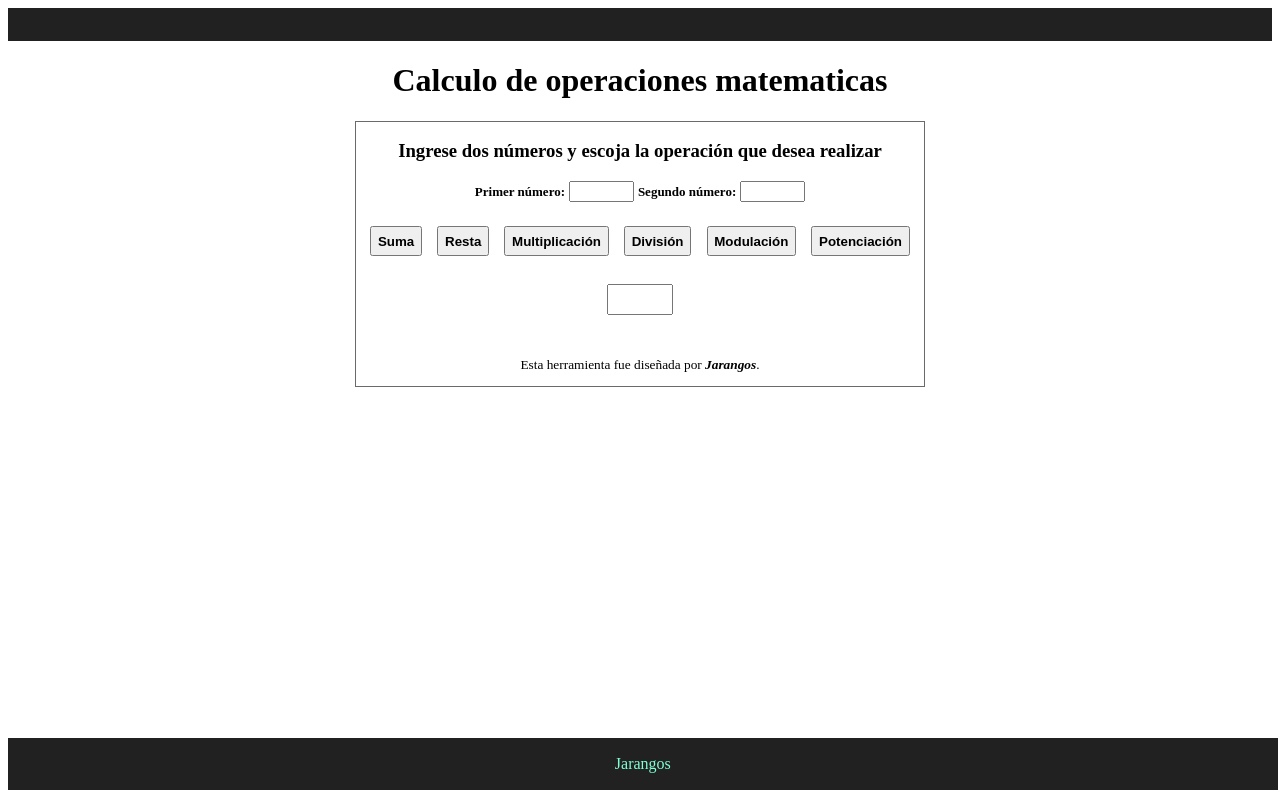
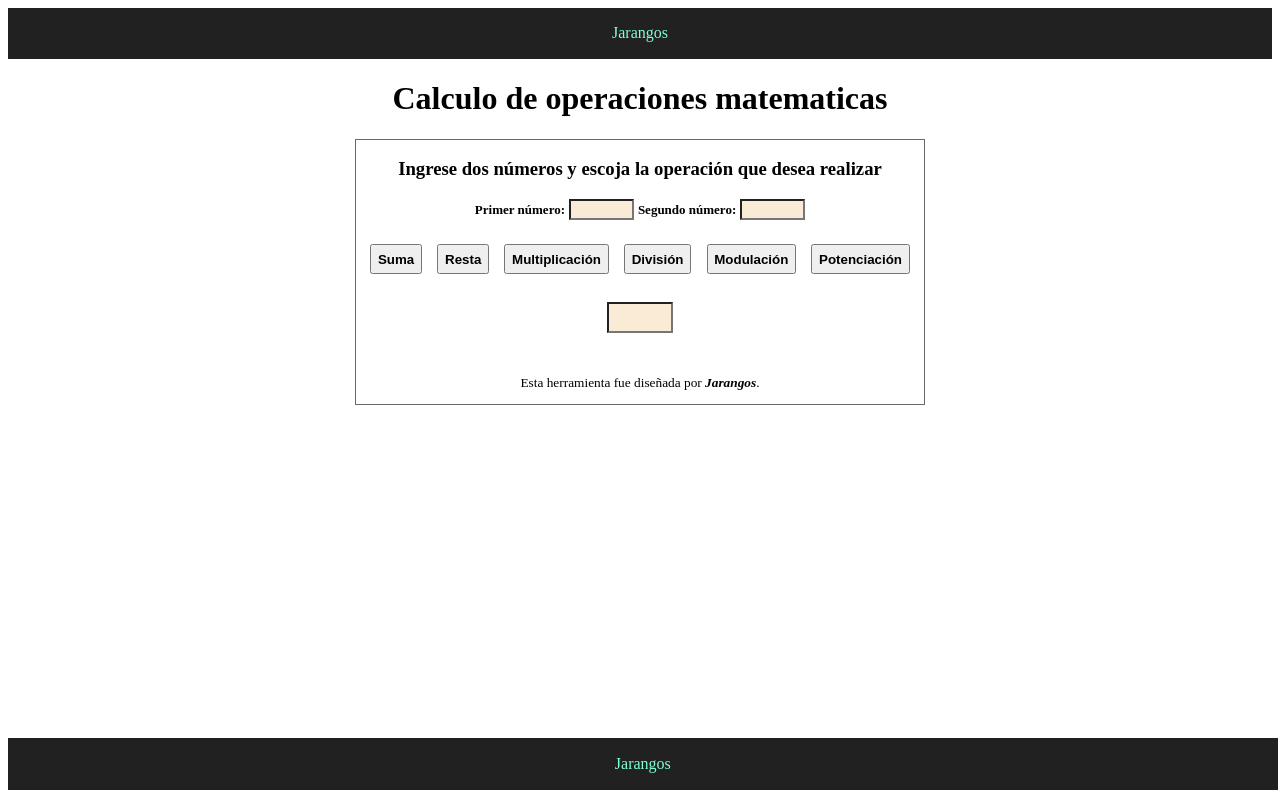
Before and after one commit to Jarangos31/operacionesMatematicas, a plain HTML site: page index.html in a window 1280 px wide. Drawn offline with Linux system fonts and the light colour scheme.

Commit message:
Se modifica el color de los input y se ajusta el nombre del proyecto.

```diff
--- a/index.html
+++ b/index.html
@@ -12,7 +12,7 @@
 
 <body>
     <div id="barra">
-
+        Jarangos
     </div>
     <h1>Calculo de operaciones matematicas</h1>
 
--- a/styles/style.css
+++ b/styles/style.css
@@ -44,12 +44,14 @@ input {
   width: 10%;
   text-align: center;
   font-weight: bold;
+  background-color: antiquewhite;
 }
 #result {
   padding: 0.5%;
   text-align: center;
   font-weight: bold;
   font-size: large;
+  background-color: antiquewhite;
 }
 
 button {
@@ -65,6 +67,7 @@ button {
   margin: 0%;
   color: aquamarine;
   background-color: rgba(0, 0, 0, 0.87);
+  text-align: center;
 }
 footer {
   position: fixed;
```
